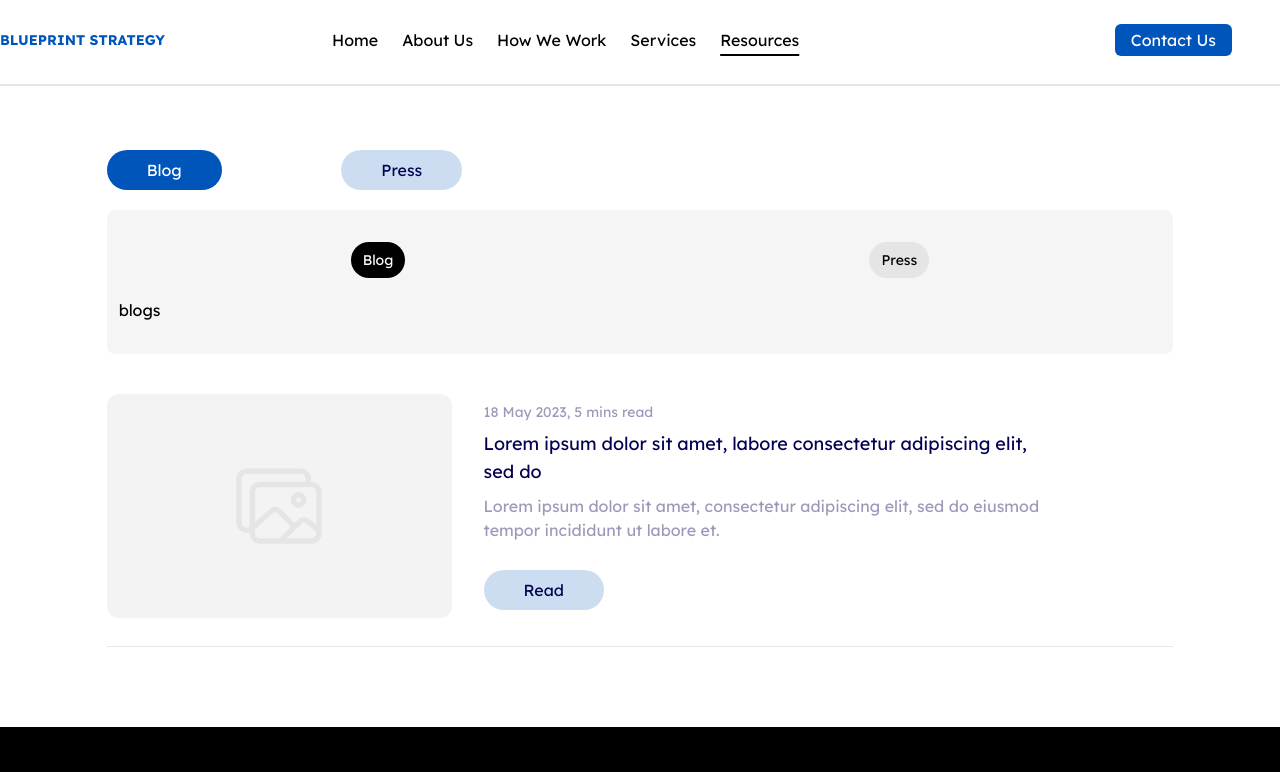
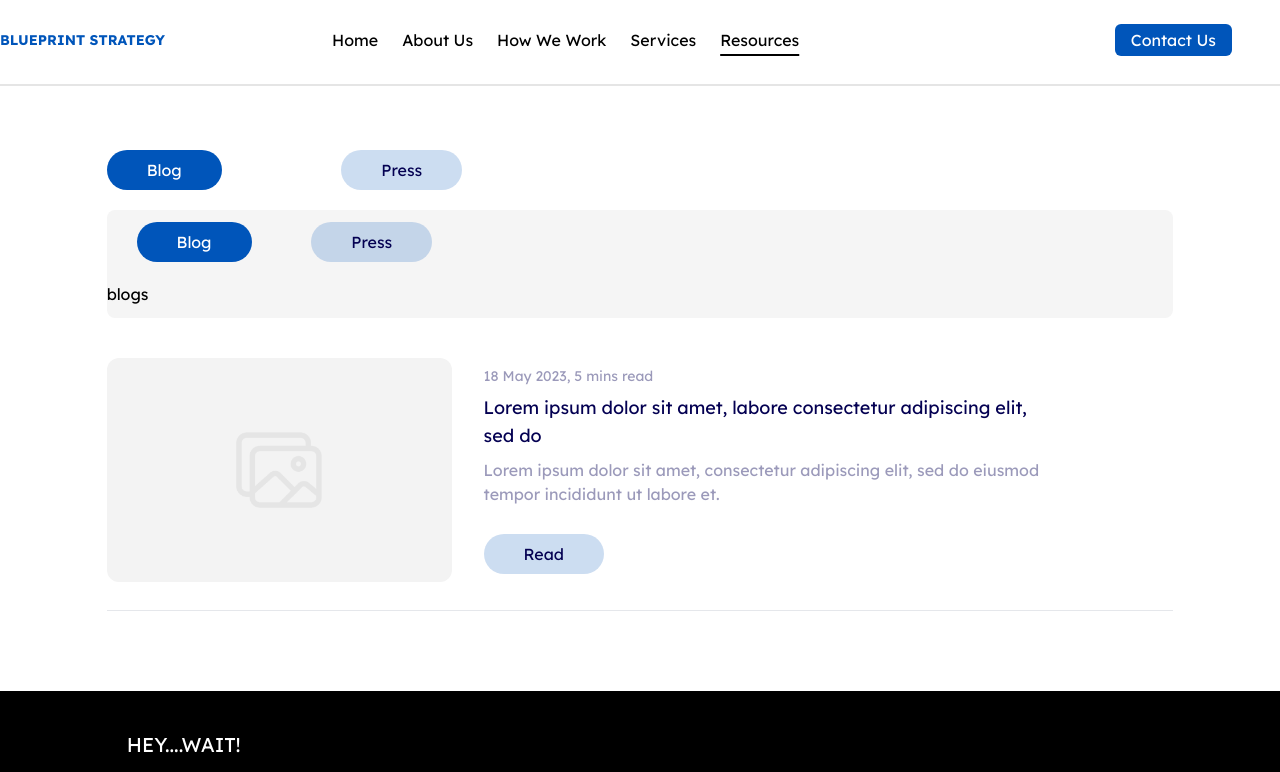
Before and after one commit to EdgarAmpiire/blueprints-web, a React (Create React App) app: page /resources in a window 1280 px wide. Shown: the top 772 px of the page. Built offline with nearby package versions, Linux system fonts and the light colour scheme; what tw-elements would draw is missing.

Commit message:
resources tab

```diff
--- a/src/features/resources/components/Hero.jsx
+++ b/src/features/resources/components/Hero.jsx
@@ -20,15 +20,15 @@ export const Hero = () => {
             </button>
           </div>
 
-           <div className="bg-[#F5F5F5] py-5 px-3 rounded-lg mt-5">
+           <div className="bg-[#F5F5F5] rounded-lg mt-5">
           <div className="py-3">
             <div className=" border-gray-300">
-              <div className="flex justify-around w-full ">
+              <div className="flex justify-around w-4/12 ">
                 <button
                   className={
                     isActive === "blog"
-                      ? "mx-1 bg-black text-white rounded-full py-2 text-sm px-3"
-                      : "mx-1 bg-[#E5E5E5] rounded-full py-2 text-sm text-black px-3"
+                      ? "bg-[#0055BA] text-white px-10 py-2 rounded-full"
+                      : "bg-[#0055BA33] text-[#040052] px-10 py-2 rounded-full"
                   }
                   onClick={() => changeComponent("blog")}
                 >
@@ -37,8 +37,8 @@ export const Hero = () => {
                 <button
                   className={
                     isActive === "press"
-                      ? "mx-1 bg-black text-white rounded-full py-2 text-sm px-3"
-                      : "mx-1 bg-[#E5E5E5] rounded-full py-2 text-sm text-black px-3"
+                      ? "bg-[#0055BA] text-white px-10 py-2 rounded-full"
+                      : "bg-[#0055BA33] text-[#040052] px-10 py-2 rounded-full"
                   }
                   onClick={() => changeComponent("press")}
                 >
```
